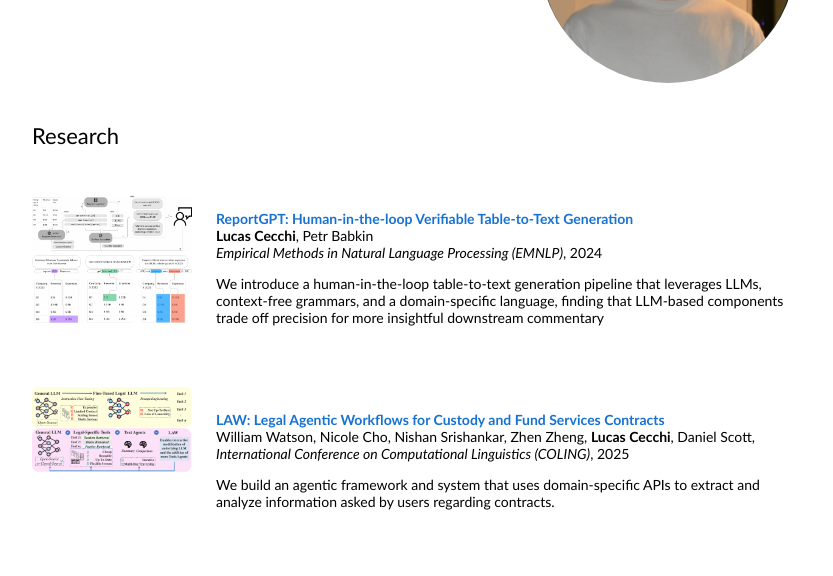
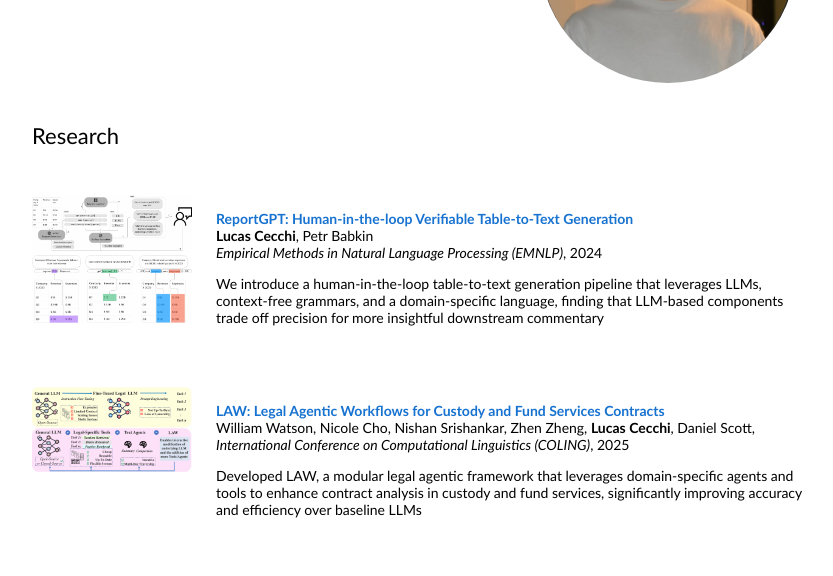
Before and after one commit to Lucasc-99/Lucasc-99.github.io, a plain HTML site: page index.html in a window 1280 px wide. Shown: the part 196-772 px from the top of the page, without its empty margins (224-1057 px from the left). Drawn offline with Linux system fonts and the light colour scheme.

Commit message:
update reportgpt

```diff
--- a/index.html
+++ b/index.html
@@ -104,7 +104,7 @@
         <br>
         <p></p>
         <p>
-          We build an agentic framework and system that uses domain-specific APIs to extract and analyze information asked by users regarding contracts.
+          Developed LAW, a modular legal agentic framework that leverages domain-specific agents and tools to enhance contract analysis in custody and fund services, significantly improving accuracy and efficiency over baseline LLMs
         </p>
       </td>
     </tr>
```
